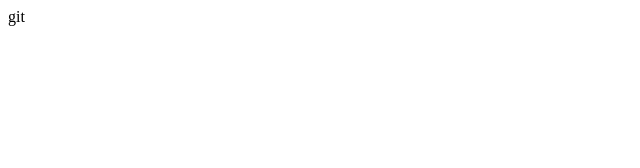
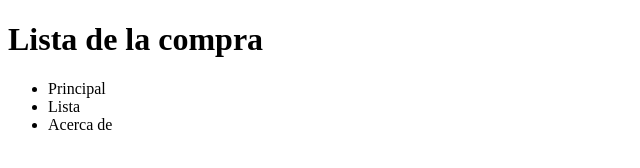
Before and after one commit to alexandergh132003/202301-w1ch3-Alexander-Guillen, a website: page src/index.html in a window 1280 px wide. Shown: the whole page, without its empty margins (0-640 px from the left). Drawn offline with Linux system fonts and the light colour scheme.

Commit message:
Add header with navigation list to html

```diff
--- a/src/index.html
+++ b/src/index.html
@@ -6,11 +6,20 @@
   <meta http-equiv="X-UA-Compatible" content="IE=edge">
   <meta name="viewport" content="width=device-width, initial-scale=1.0">
   <link rel="shortcut icon" type="image/png" href="favicon.png" />
-  <title>Shopping List</title>git
+  <title>Shopping List</title>
 </head>
 
 <body>
-
+  <header>
+    <h1>Lista de la compra</h1>
+    <nav>
+      <ul>
+        <li>Principal</li>
+        <li>Lista</li>
+        <li>Acerca de</li>
+      </ul>
+    </nav>
+  </header>
 </body>
 
 </html>
```
